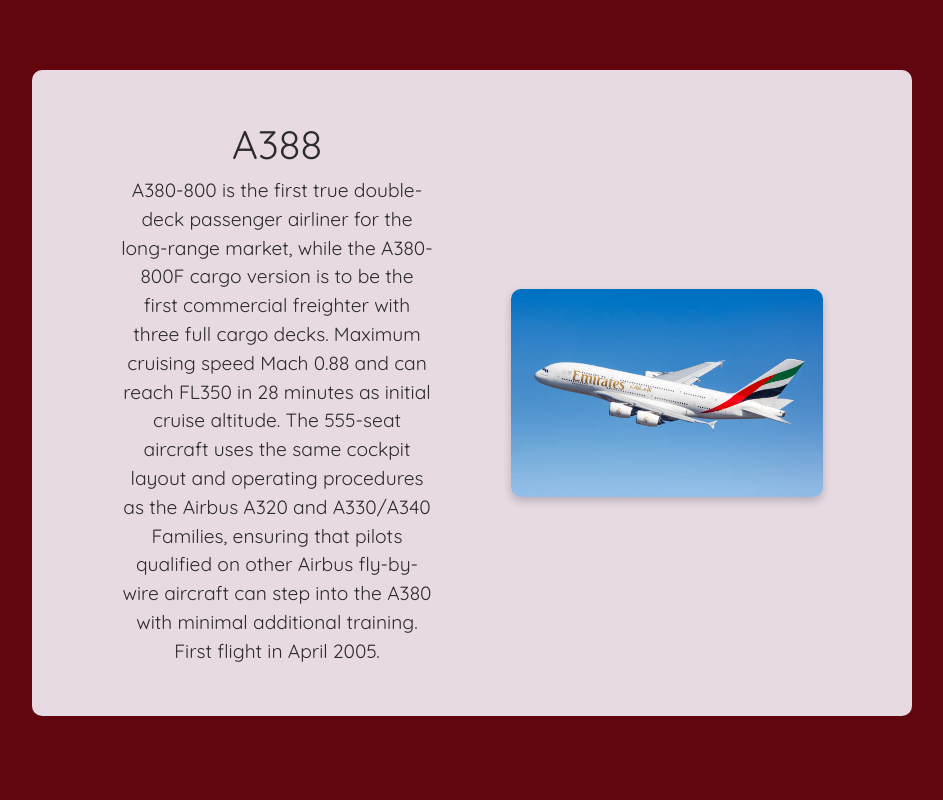
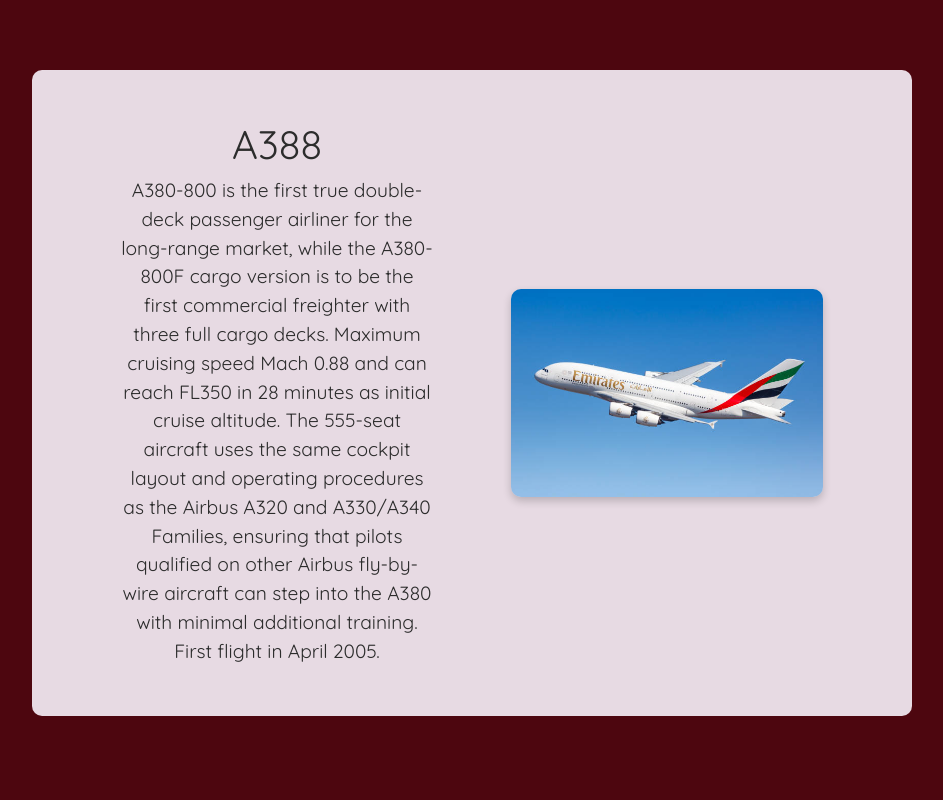
Before and after one commit to KBOlifant/DataVisualizationReact, a React (Create React App) app in the folder reactvisuals/: page / in a window 1280 px wide. Shown: the top 800 px of the page, without its empty margins (168-1111 px from the left). Built offline with nearby package versions, Linux system fonts and the light colour scheme.

Commit message:
smaller changes

```diff
--- a/reactvisuals/src/App.css
+++ b/reactvisuals/src/App.css
@@ -39,7 +39,7 @@
 }
 
 .HeroSection{
-  background-color: #61060e;
+  background-color: #4d060f;
 }
 
 .cardSection{
@@ -97,7 +97,7 @@
 .homeCards:hover{
   box-shadow: 10px 10px 5px #282c34;
   border-width: 2px;
-  border-color: #282c34;
+  border-color: #52000e;
   transform: scale(1.02);
 }
 
```
